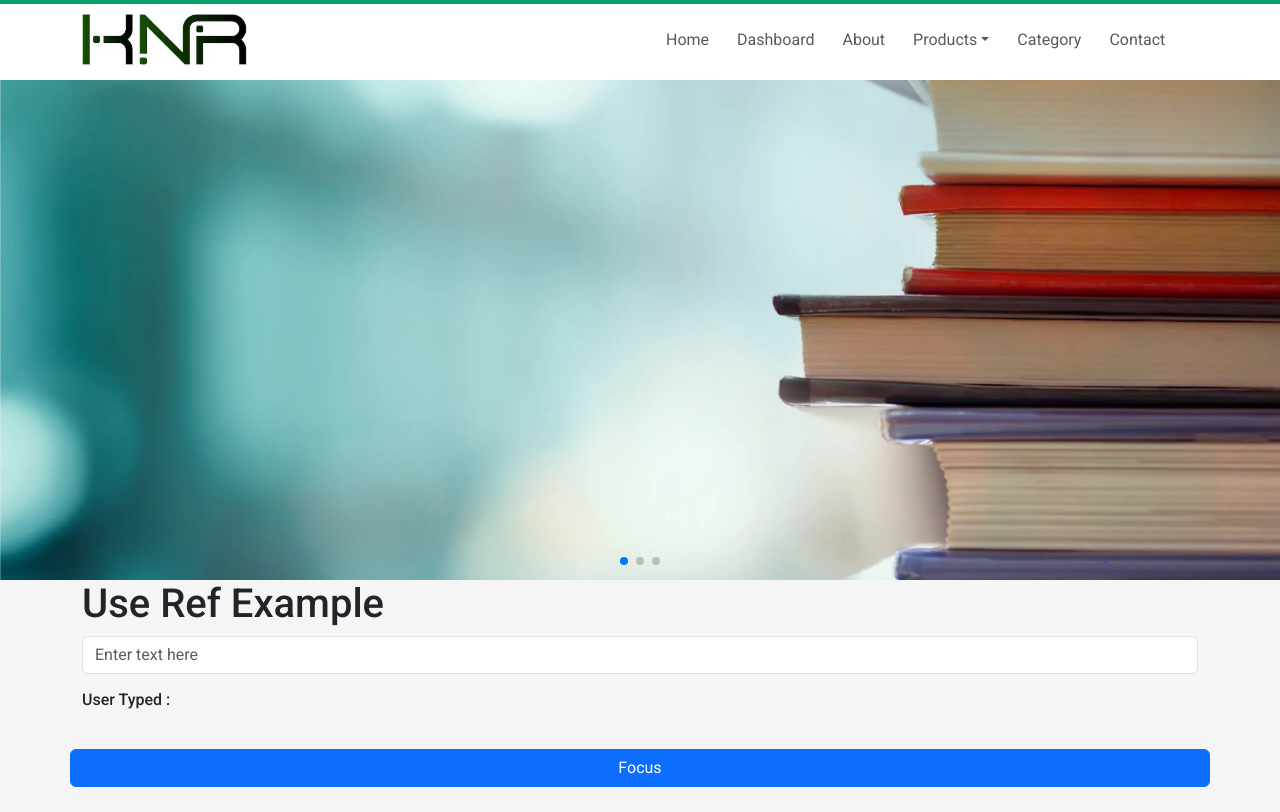
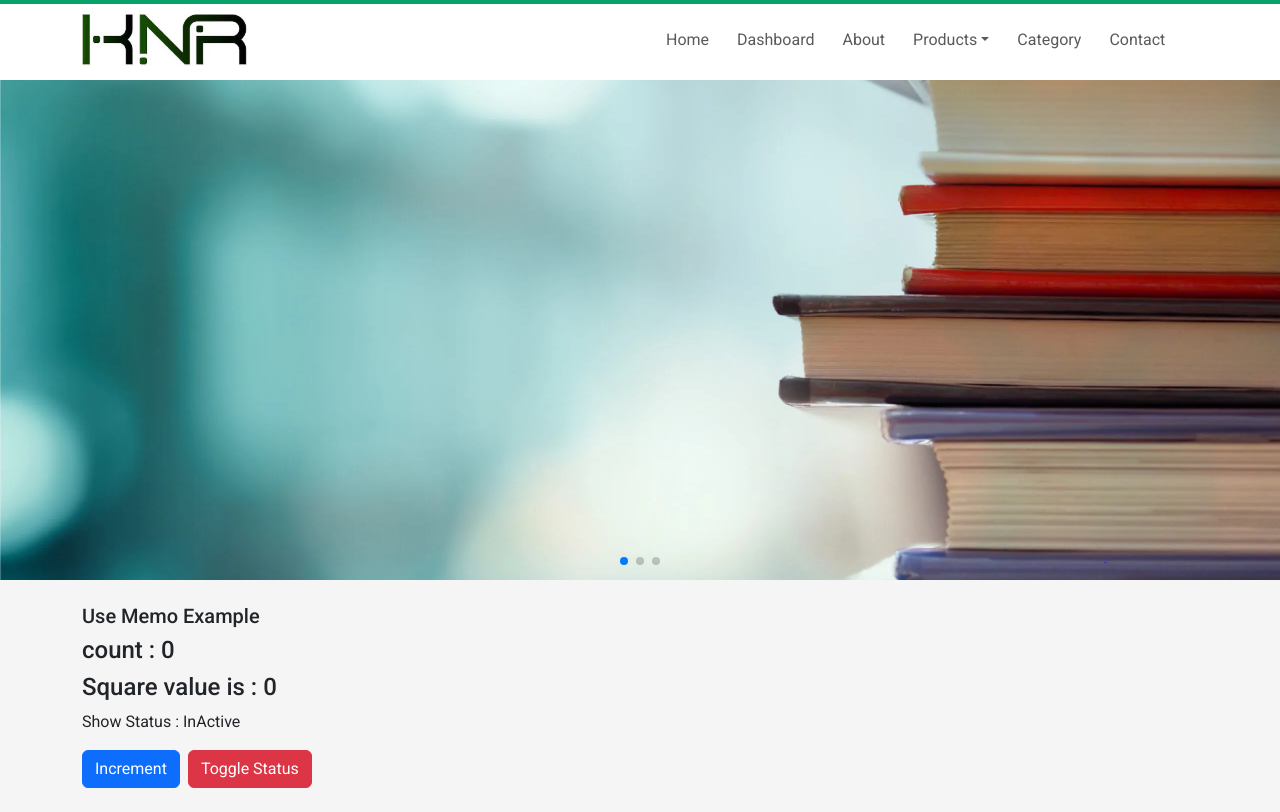
Before and after one commit to nageshkvd88/nageshkvd88-React-learn, a React (Create React App) app: page / in a window 1280 px wide. Built offline with nearby package versions, Linux system fonts and the light colour scheme.

Commit message:
useMemo Example

```diff
--- /dev/null
+++ b/src/hooks/usememoExample/memoexample.jsx
@@ -0,0 +1,30 @@
+import React,{useMemo, useState} from 'react'
+import Container from 'react-bootstrap/Container';
+import Row from 'react-bootstrap/Row';
+import Col from 'react-bootstrap/Col';
+
+const Memoexample = () => {
+    const [count,setCount]=useState(0);
+    const [isActive, setisActive] = useState(false)
+
+    const square = useMemo(()=>{
+        console.log("Memo is called");
+        return count * count;
+    },[count])
+  return (
+   <Container className='py-4'>
+    <Row>
+        <Col xs={12}>
+            <h5>Use Memo Example</h5>
+            <h4>count : {count}</h4>
+            <h4>Square value is : {square}</h4>
+            <p> Show Status : {isActive ? "Active" : "InActive"}</p>
+            <button className='btn btn-primary btn-mb me-2' onClick={()=>setCount(count+1)}>Increment</button>
+            <button className='btn btn-danger btn-md' onClick={()=>setisActive(!isActive)}>Toggle Status</button>
+        </Col>
+    </Row>
+   </Container>
+  )
+}
+
+export default Memoexample
--- a/src/pages/Home.jsx
+++ b/src/pages/Home.jsx
@@ -3,14 +3,15 @@ import Header from '../components/Header'
 import Banner from '../components/Banner'
 import UserefExample from '../userefexamples/example'
 import UserefExamples from '../userefexamples/example2'
-
+import Memoexample from '../hooks/usememoExample/memoexample'
 const Home = () => {
   return (
   <>
     <Header />
     <Banner />
-    {/* <UserefExample /> */}
-    <UserefExamples />
+     {/* <UserefExample />
+    <UserefExamples /> */}
+    <Memoexample />
   </>
   )
 }
```
